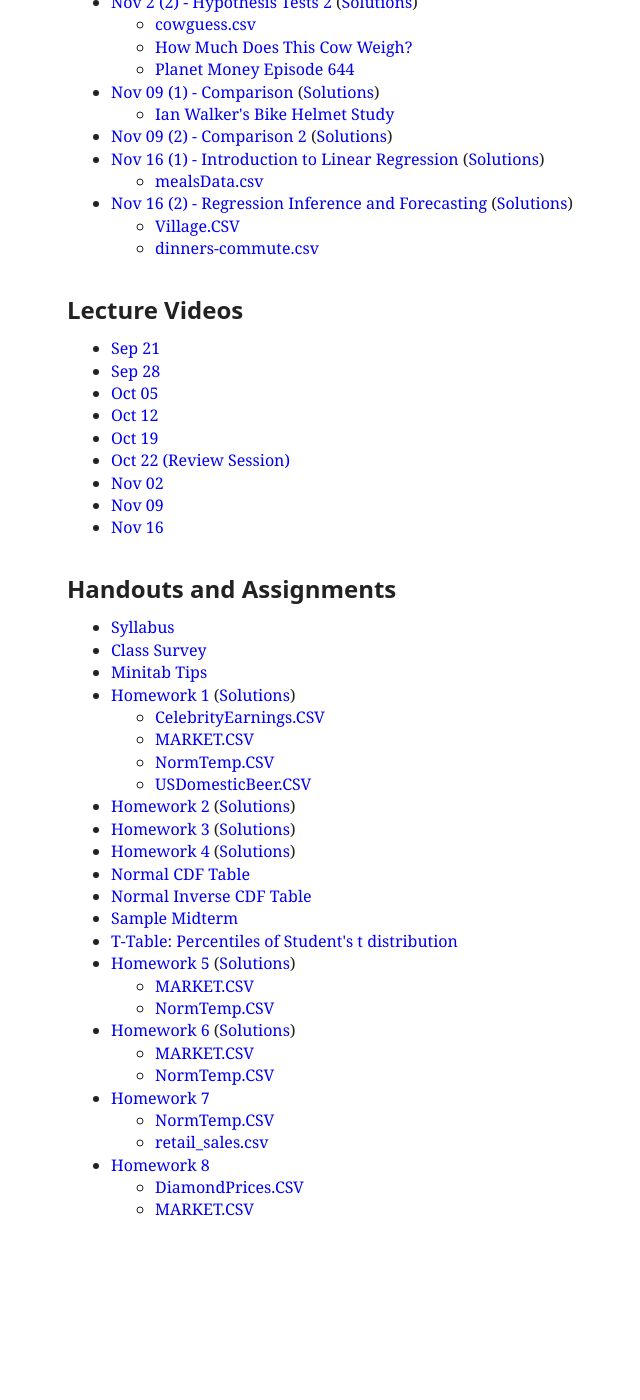
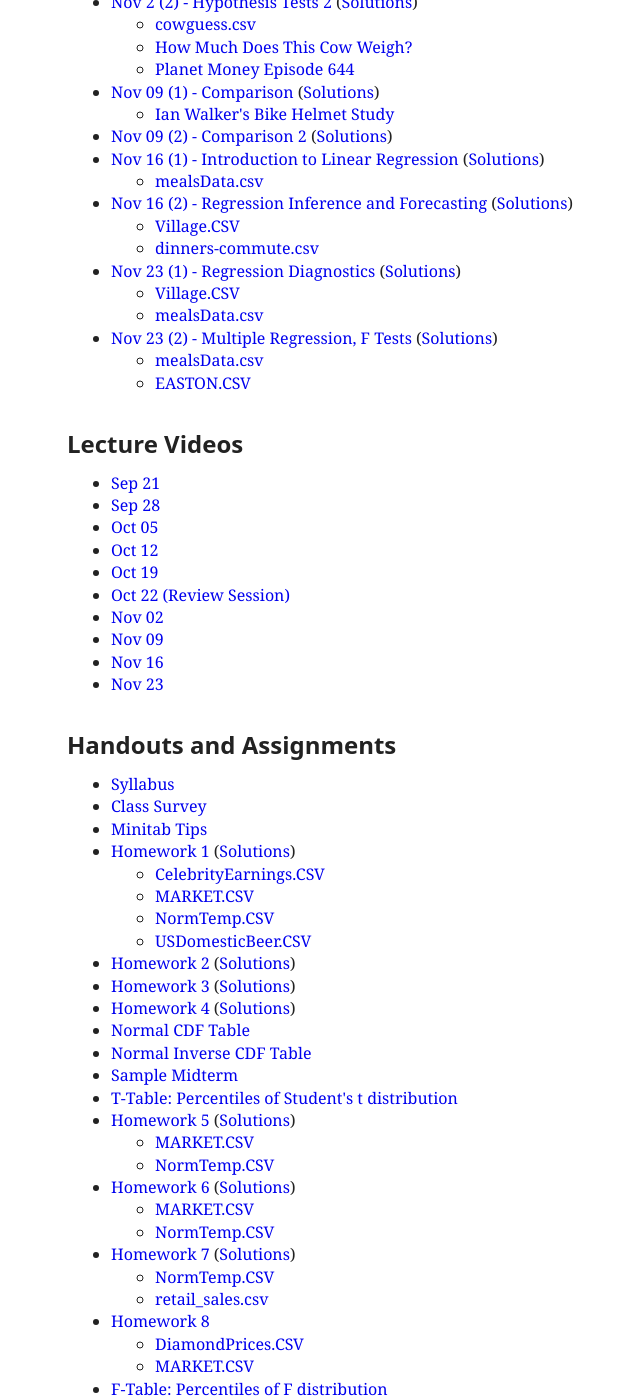
Before and after one commit to patperry/patperry.github.com, a Jekyll site: the page built from course/cor1305/index.html, in a window 1280 px wide and 1400 px high, scrolled down 678 px. Shown: the whole window, without its empty margins (141-781 px from the left). Built offline with Jekyll 4.4.1, drawn with Linux system fonts in a browser that asks for light colours; before the commit the page ends 1921 px from its top, so only the background shows below that; some of the changed text lies outside the part shown.

Commit message:
update with new lecture materials

```diff
--- a/course/cor1305/index.html
+++ b/course/cor1305/index.html
@@ -106,6 +105,7 @@
   <li><a href="http://nyustern.mediasite.com/Mediasite/Play/15742006626d445d80509cbc211d01a21d">Nov 02</a>
   <li><a href="http://nyustern.mediasite.com/Mediasite/Play/bbe12d5bdfbc4140bc9795a709256f991d">Nov 09</a>
   <li><a href="http://nyustern.mediasite.com/Mediasite/Play/14a9598a02d5407caeeadcd5f3cad3c61d">Nov 16</a>
+  <li><a href="http://nyustern.mediasite.com/Mediasite/Play/32d1a5c759904ed9bcf65125599e7be91d">Nov 23</a>
 </ul>
 
 
@@ -145,6 +145,7 @@
       <li><a href="data/NormTemp.CSV">NormTemp.CSV</a>
     </ul>
   <li><a href="hw/hw07.pdf">Homework 7</a>
+    (<a href="hw/hw07sol.pdf">Solutions</a>)
     <ul>
       <li><a href="data/NormTemp.CSV">NormTemp.CSV</a>
       <li><a href="data/retail_sales.csv">retail_sales.csv</a>
@@ -157,14 +158,14 @@
       <li><a href="data/PriceToEarnings.CSV">PriceToEarnings.CSV</a>
 -->
     </ul>
-<!--
   <li><a href="handout/f-percentile.pdf">F-Table: Percentiles of F distribution</a>
   <li><a href="hw/hw09.pdf">Homework 9</a>
     <ul>
+      <li><a href="data/MAGAZINE.CSV">MAGAZINE.CSV</a>
+<!--
       <li><a href="data/DiamondPrices.CSV">DiamondPrices.CSV</a>
-      <li><a href="data/MAGAZINE.CSV">MAGAZINE.CSV</a>
+-->
     </ul>
   <li><a href="handout/final.pdf">Sample Final</a>
--->
 </ul>
 </main>
```
Also changed, not shown: other parts of course/cor1305/index.html (+3 -4 lines), 7 other files.
